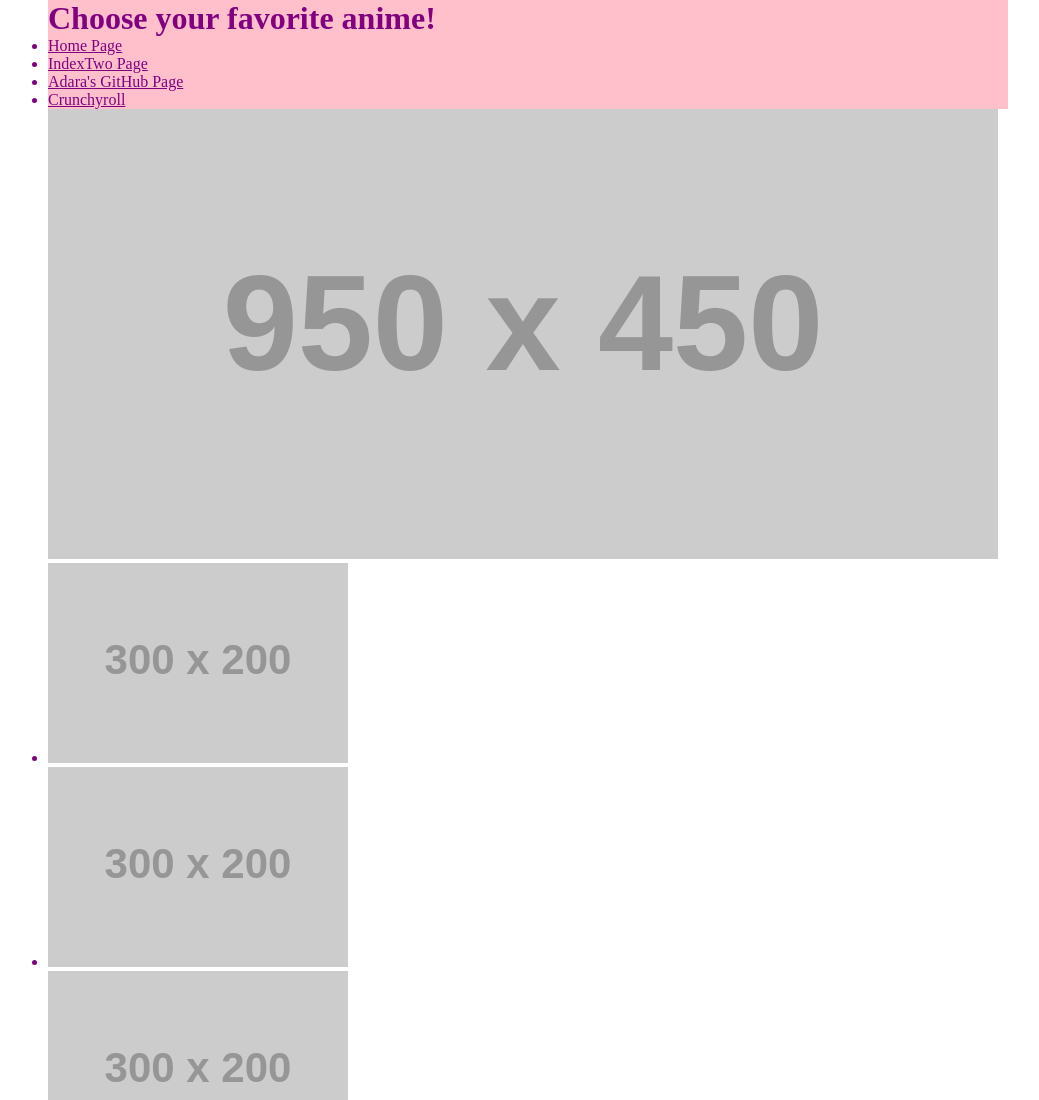
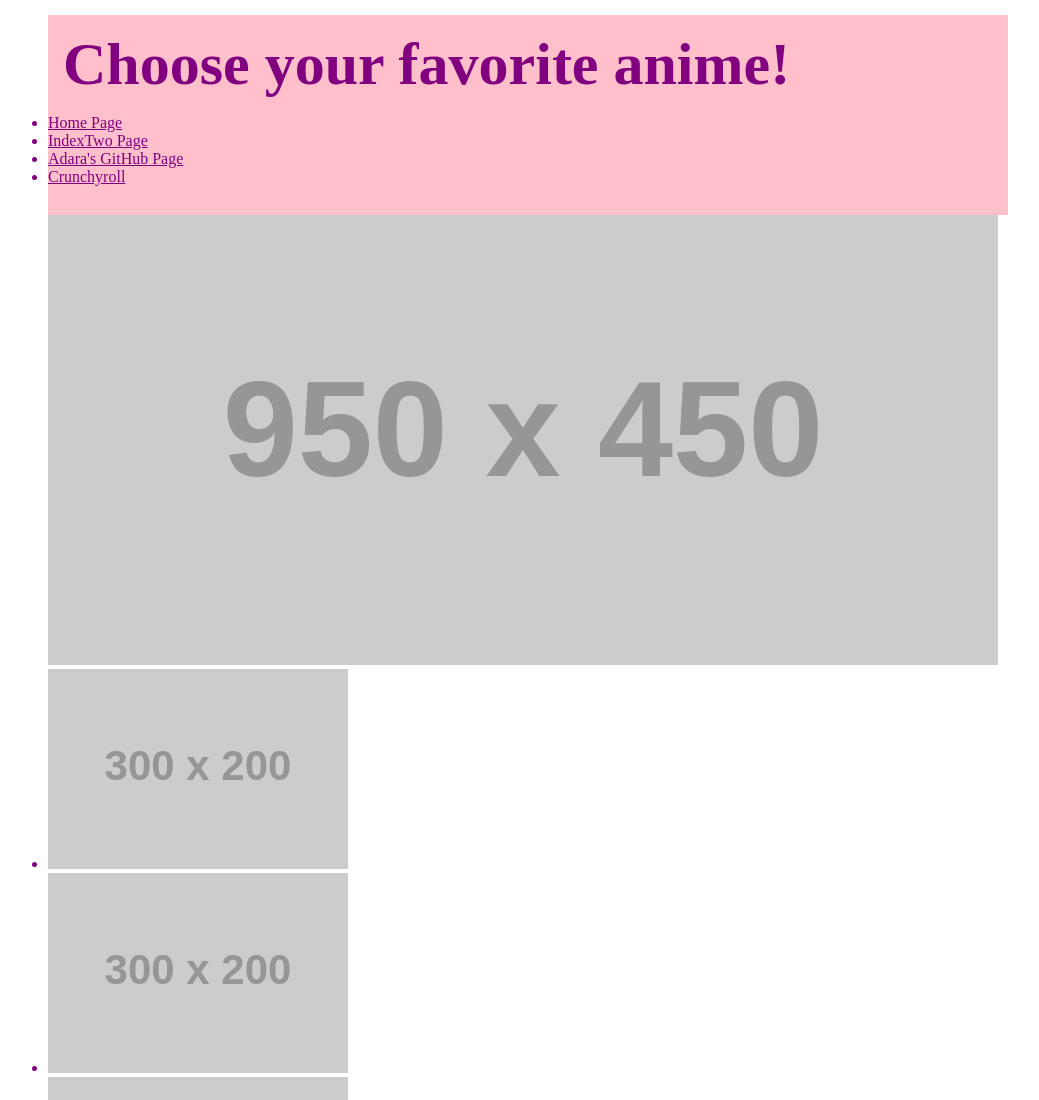
Before and after one commit to adard2002/testing, a plain HTML site: page index_PageTwo.html in a window 1280 px wide. Shown: the top 1100 px of the page, without its empty margins (112-1151 px from the left). Drawn offline with Linux system fonts and the light colour scheme; files that its build step writes are made by us from their sources; placeholder pictures from the web are drawn by us.

Commit message:
trying to make it look the same as the video

```diff
--- a/style.css
+++ b/style.css
@@ -9,11 +9,19 @@ body{
     width: 960px;
     margin: 0 auto;
 }
+
 .pizzaImageSize {
     height: 150px;
     width: 250px;
 }
 
 header {
+    margin-top: 15px;
     background-color:pink;
+    height: 200px;
 }
+
+h1{
+    padding: 15px;
+    font-size: 60px;
+}
```
Also changed, not shown: app.js (added), reset.css (added).
